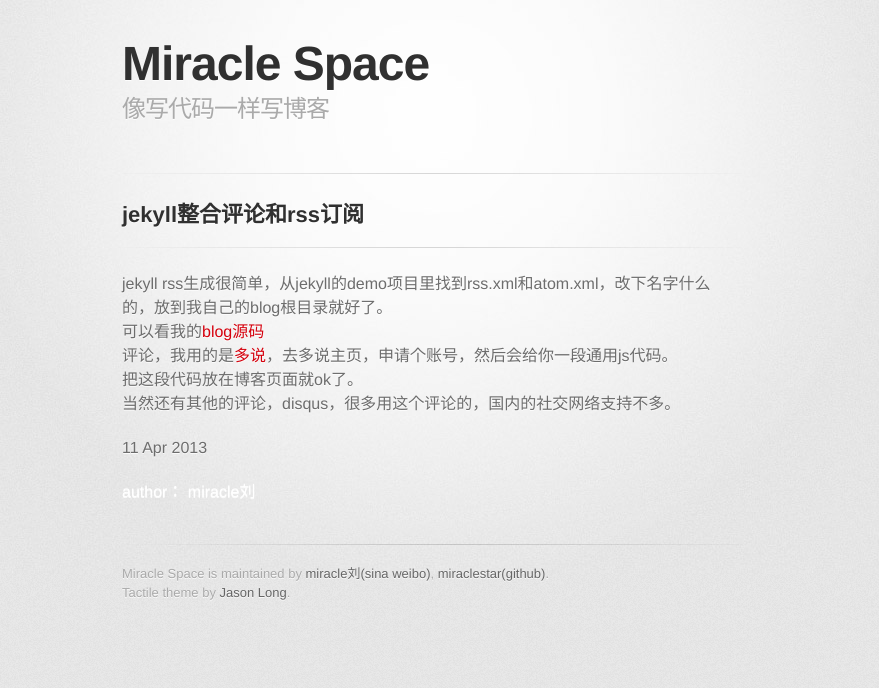
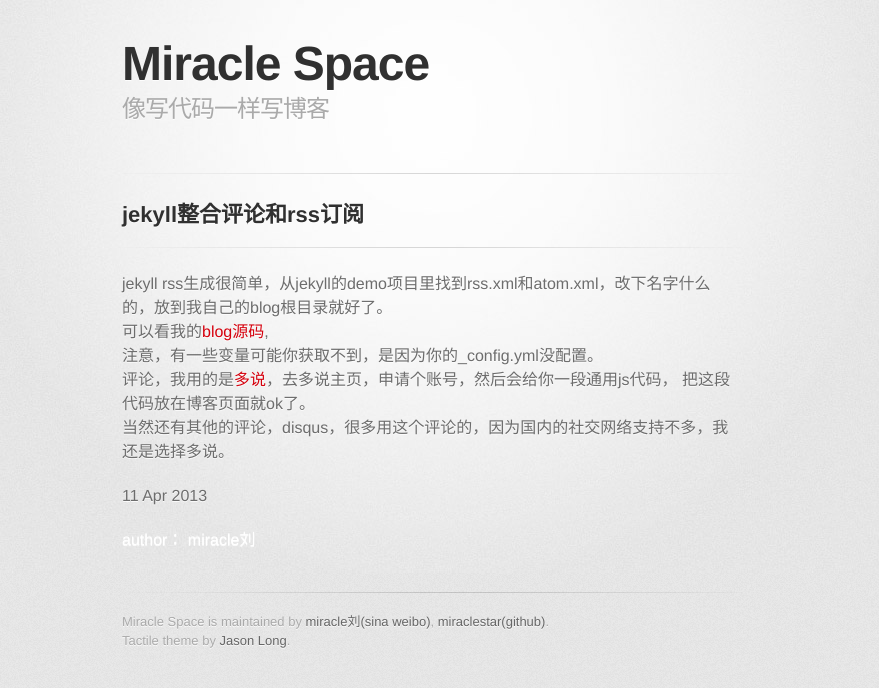
Before and after one commit to miraclestar/myblog, a Jekyll site: the page built from _posts/2013-04-11-jekyll-rss.html, in a window 1280 px wide. Shown: the top 688 px of the page, without its empty margins (208-1087 px from the left). Built offline with Jekyll 4.4.1, drawn with Linux system fonts in a browser that asks for light colours; nearby versions of some CDN libraries; some web fonts are replaced; Markdown is read by kramdown in place of the engine named in the settings; comment, search, counter and statistics services are not loaded.

Commit message:
rss feed gen

```diff
--- a/_posts/2013-04-11-jekyll-rss.html
+++ b/_posts/2013-04-11-jekyll-rss.html
@@ -9,10 +9,11 @@
 <p>
 
 	jekyll rss生成很简单，从jekyll的demo项目里找到rss.xml和atom.xml，改下名字什么的，放到我自己的blog根目录就好了。<br>
-	可以看我的<a href="https://github.com/miraclestar/myblog">blog源码</a><br>
-	评论，我用的是<a href="http://dev.duoshuo.com/">多说</a>，去多说主页，申请个账号，然后会给你一段通用js代码。<br>
+	可以看我的<a href="https://github.com/miraclestar/myblog">blog源码</a>,<br>
+	注意，有一些变量可能你获取不到，是因为你的_config.yml没配置。<br>
+	评论，我用的是<a href="http://dev.duoshuo.com/">多说</a>，去多说主页，申请个账号，然后会给你一段通用js代码，
 	把这段代码放在博客页面就ok了。<br>
-	当然还有其他的评论，disqus，很多用这个评论的，国内的社交网络支持不多。<br>
+	当然还有其他的评论，disqus，很多用这个评论的，因为国内的社交网络支持不多，我还是选择多说。<br>
 
 </p>
 <p>{{ page.date | date_to_string }}</p>
```
Also changed, not shown: atom.xml (+5 -5 lines).
